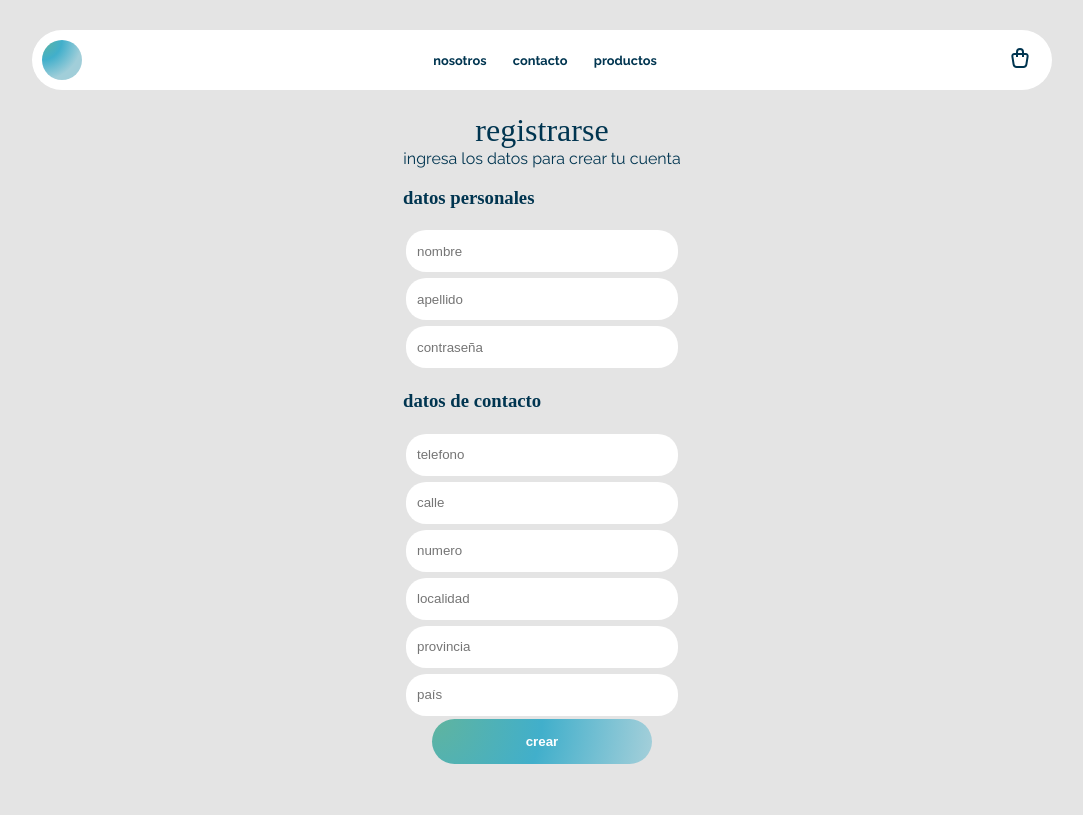
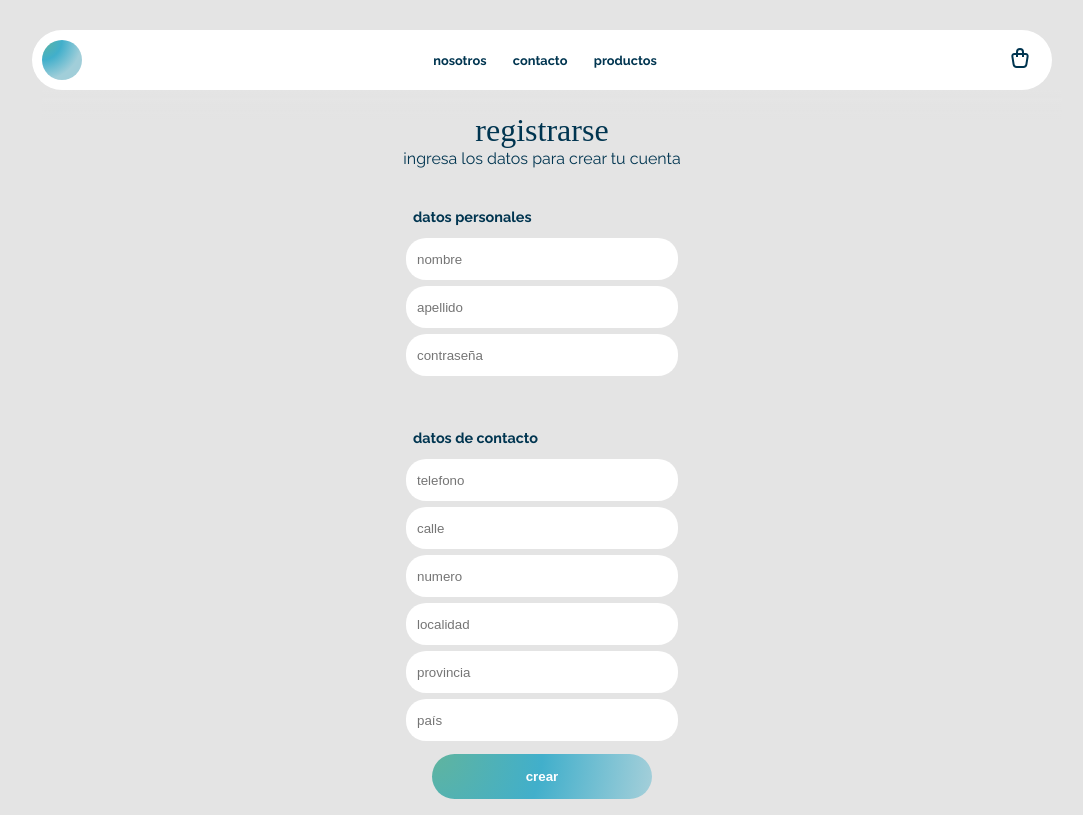
Before and after one commit to JONAAVILA/tienda-online, a React (Create React App) app: page /create in a window 1280 px wide. Shown: the whole page, without its empty margins (98-1181 px from the left). Built offline with nearby package versions, Linux system fonts and the light colour scheme; a web font is replaced by a local one.

Commit message:
form create user styled

```diff
--- a/src/components/navbar/navbar.css
+++ b/src/components/navbar/navbar.css
@@ -19,6 +19,15 @@
     width: 100%;
     background-color: #e4e4e4d3;
 }
+.navbar_section::after{
+    z-index: 10;
+    position: absolute;
+    top: 100%;
+    content: '';
+    height: 50%;
+    width: 100%;
+    background: linear-gradient(-180deg, #E4E4E4,#ffffff00);
+}
 .nav_profile{
     width: 40px;
     height: 40px;
--- a/src/views/create/User.jsx
+++ b/src/views/create/User.jsx
@@ -29,9 +29,9 @@ const User = ()=>{
                 className="create_form"
             >
                 <div className="create_box_form" >
-                    <h3>
+                    <p>
                         datos personales
-                    </h3>
+                    </p>
                     <input
                         type="text"
                         id="name"
@@ -58,9 +58,9 @@ const User = ()=>{
                     />
                 </div>
                 <div className="create_box_form" >
-                    <h3>
+                    <p>
                         datos de contacto
-                    </h3>
+                    </p>
                     <input
                         type="text"
                         id="phone"
--- a/src/views/create/user.css
+++ b/src/views/create/user.css
@@ -12,6 +12,12 @@
     align-items: center;
 }
 .create_box_form{
+    margin-top: 20px;
     display: flex;
     flex-direction: column;
+    align-items: left;
+    padding: 10px;
+    p{
+        padding: 10px;
+    }
 }
```
